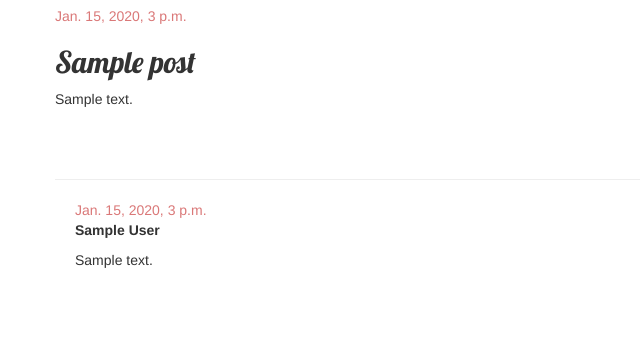
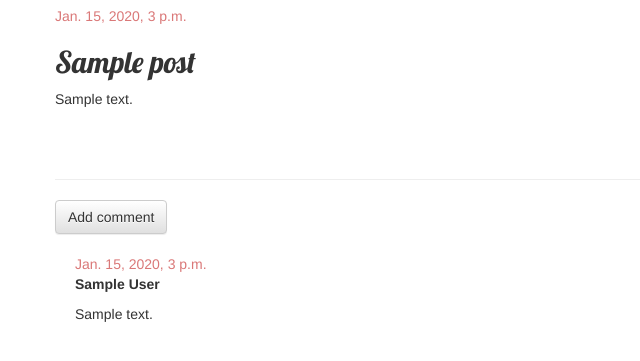
Before and after one commit to smackov/my-first-blog-2, a Django app: page /post/1/ in a window 1280 px wide. Shown: the part 138-499 px from the top of the page, without its empty margins (0-640 px from the left). Run offline with Django 3.2, Linux system fonts and the light colour scheme; tables that the repository leaves empty hold one stand-in row (values such as "Sample post"); some libraries are stand-ins or nearby versions.

Commit message:
Finished comments blog, enhanced some details.

```diff
--- a/blog/models.py
+++ b/blog/models.py
@@ -9,6 +9,9 @@ class Post(models.Model):
     text = models.TextField()
     created_date = models.DateTimeField(default=timezone.now)
     published_date = models.DateTimeField(blank=True, null=True)
+
+    def approved_comments(self):
+        return self.comments.filter(approved_comment=True)
 
     def publish(self):
         self.published_date = timezone.now()
--- a/blog/templates/blog/post_detail.html
+++ b/blog/templates/blog/post_detail.html
@@ -17,6 +17,7 @@
         <p>{{ post.text|linebreaksbr }}</p>
     </div>
     <hr>
+    <a class="btn btn-default" href="{% url 'add_comment_to_post' pk=post.pk %}">Add comment</a>
     {% for comment in post.comments.all %}
     {% if user.is_authenticated or comment.approved_comment %}
         <div class="comment">
--- a/blog/templates/blog/post_list.html
+++ b/blog/templates/blog/post_list.html
@@ -8,7 +8,7 @@
             </div>
             <h2><a href="{% url 'post_detail' pk=post.pk %}">{{ post.title }}</a></h2>
             <p>{{ post.text|linebreaksbr|truncatechars:200}}</p>
-            <a href="{% url 'post_detail' pk=post.pk %}">Comments: {{ post.comments.count }}</a>
+            <a href="{% url 'post_detail' pk=post.pk %}">Comments: {{ post.approved_comments.count }}</a>
         </div>
     {% endfor %}
 {% endblock %}
--- a/blog/views.py
+++ b/blog/views.py
@@ -73,12 +73,14 @@ def add_comment_to_post(request, pk):
         form = CommentForm()
     return render(request, 'blog/add_comment_to_post.html', {'form': form})
 
+@login_required
 def comment_approve(request, pk):
     comment = get_object_or_404(Comment, pk=pk)
     comment.approve()
-    return render('post_detail', comment.post.pk)
+    return redirect('post_detail', comment.post.pk)
 
+@login_required
 def comment_remove(request, pk):
-    comment = get_object_or_404(Comment, pk)
-    comment.remove()
-    return redirect
+    comment = get_object_or_404(Comment, pk=pk)
+    comment.delete()
+    return redirect('post_detail', comment.post.pk)
```
